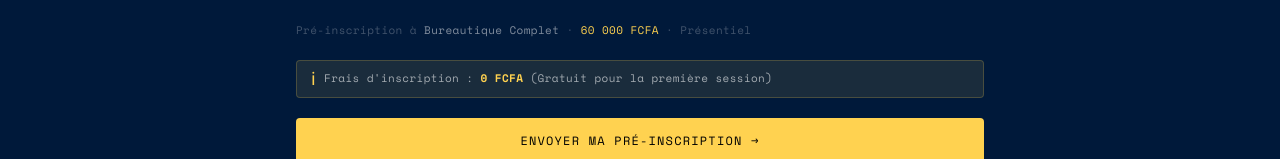
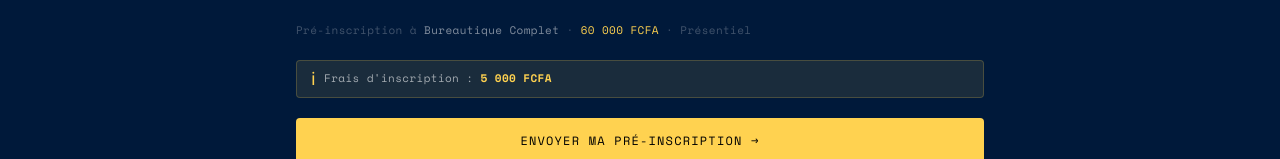
Before and after one commit to EssiJunior/Tebunah-Training, a Next.js app: page /formations/bur1 in a window 1280 px wide. Shown: the part 1905-2064 px from the top of the page. Built offline with nearby package versions, Linux system fonts and the light colour scheme; a web font is replaced by a local one.

Commit message:
Updated registration price

```diff
--- a/app/layout.tsx
+++ b/app/layout.tsx
@@ -37,6 +37,7 @@ export default function RootLayout({
       data-scroll-behavior="smooth"
       lang="fr"
       className={`${chonburi.variable} ${domine.variable} ${mono.variable} h-full antialiased`}
+      suppressHydrationWarning
     >
       <body className="min-h-full flex flex-col">
         <Layout>
--- a/components/molecules/RegistrationForm.tsx
+++ b/components/molecules/RegistrationForm.tsx
@@ -3,7 +3,7 @@
 import { createRegistration } from "@/requests/registrations"
 import { academicLevels, formats, timeslots } from "@/utils/form"
 import { useState } from "react"
-import {motion} from "motion/react"
+import { motion } from "motion/react"
 import Field from "../atoms/Field"
 
 const RegistrationForm = ({ formation }: { formation: Formation }) => {
@@ -124,7 +124,7 @@ const RegistrationForm = ({ formation }: { formation: Formation }) => {
                             onClick={() => {
                                 setForm(prev => ({ ...prev, format: mode }))
                                 setForm(prev => ({ ...prev, price: mode === 'onsite' ? formation.priceOnsite : formation.priceOnline }))
-                                setForm(prev => ({ ...prev, session: mode === 'online' ? '': timeslots[0] }))
+                                setForm(prev => ({ ...prev, session: mode === 'online' ? '' : timeslots[0] }))
                             }}
                             className={[
                                 'flex flex-col items-start gap-1 p-4 rounded border transition-all duration-150 text-left',
@@ -213,7 +213,7 @@ const RegistrationForm = ({ formation }: { formation: Formation }) => {
             >
                 <span className="text-accent text-lg shrink-0">ℹ</span>
                 <p className="font-mono text-[11px] text-white/60 leading-relaxed">
-                    Frais d&apos;inscription : <span className="text-accent font-semibold">0 FCFA</span> (Gratuit pour la première session)
+                    Frais d&apos;inscription : <span className="text-accent font-semibold">5 000 FCFA</span>
                 </p>
             </motion.div>
 
```
